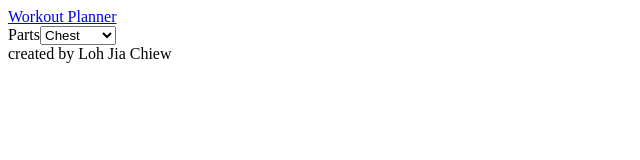
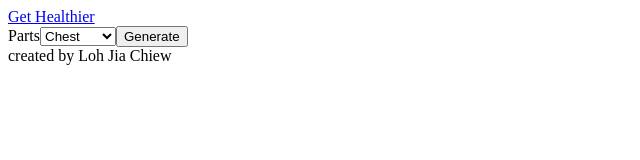
Before and after one commit to LOHJC/Get-Healthier, a plain HTML site: page index.html in a window 1280 px wide. Both pictures are taken after a click on the button "General Workout". Shown: the whole page, without its empty margins (0-640 px from the left). Drawn offline with Linux system fonts and the light colour scheme.

Commit message:
small changes

```diff
--- a/index.html
+++ b/index.html
@@ -5,14 +5,14 @@
     <meta charset="UTF-8">
     <meta name="viewport" content="width=device-width, initial-scale=1.0">
     <meta http-equiv="X-UA-Compatible" content="ie=edge">
-    <title>Workout Planner</title>
+    <title>Get Healthier</title>
     <link rel="stylesheet" href="styles.css">
   </head>
 
   <body>
-	<header><a href="./index.html">Workout Planner</a></header>
+	<header><a href="./index.html">Get Healthier</a></header>
 	<section>
-		<div>This workout planner focus on specified body part enhancement training</div>
+		<div>Health is the greatest possesion</div>
 		<button onClick="bmiCalculator()">BMI Calculator</button>
 		<button onClick="generalWorkout()">General Workout</button>
 	</section>
--- a/script.js
+++ b/script.js
@@ -105,10 +105,16 @@ function generalWorkout()
 	body_parts_dropdown.appendChild(new Option("Arms","arms"));
 	body_parts_dropdown.appendChild(new Option("Legs","legs"));
 
+	//generate button
+	let generate_button = document.createElement("button");
+	generate_button.innerHTML = "Generate";
+
 	body_parts_div.appendChild(body_parts_label);
 
 	body_parts_div.appendChild(body_parts_label);
 	body_parts_div.appendChild(body_parts_dropdown);
 
+	body_parts_div.appendChild(generate_button);
+
 	content.appendChild(body_parts_div);
 }
```
